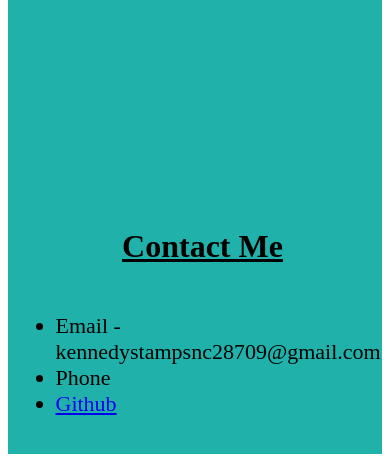
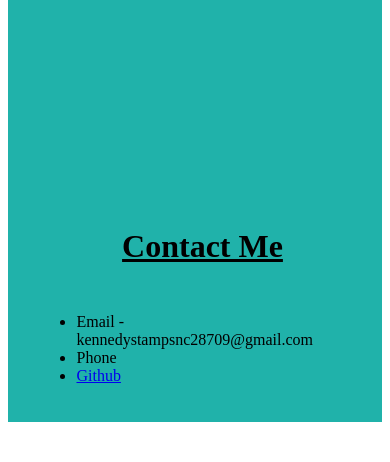
Before and after one commit to AKStamps/professional-portfoilo, a plain HTML site: page index.html in a window 390 px wide. Shown: the part 2034-2496 px from the top of the page. After the commit the page ends 2464 px from the top, so only its background shows below. Drawn offline with Linux system fonts and the light colour scheme.

Commit message:
fixed contact section width to prevent it from exceeding screen width with media query

```diff
--- a/assets/style.css
+++ b/assets/style.css
@@ -173,4 +173,9 @@ h1 {
         align-items: center;
         width: 100%;
     }
+
+    .contact-me ul li {
+        font-size: 16px;
+        width: 90%;
     }
+    }
```
